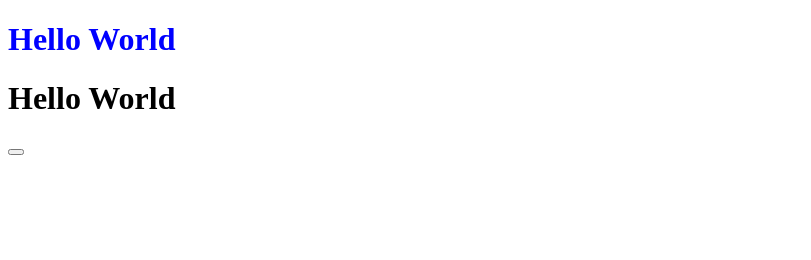
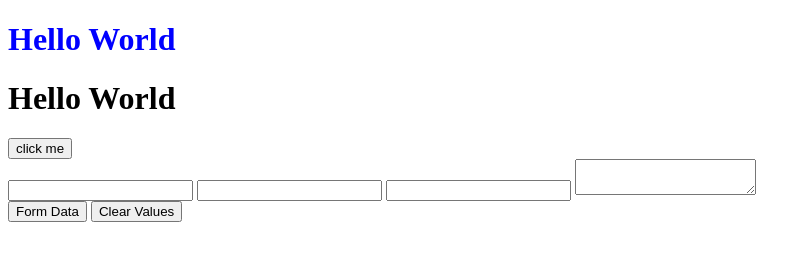
Before and after one commit to AlexMercedCoder/ComponentZoo, a plain HTML site: page index.html in a window 1280 px wide. Shown: the whole page, without its empty margins (0-811 px from the left). Drawn offline with Linux system fonts and the light colour scheme.

Commit message:
added my-form component

```diff
--- a/componentzoo.js
+++ b/componentzoo.js
@@ -275,18 +275,22 @@ class Router extends HTMLElement {
 window.customElements.define('a-router', Router);
 
 ////////////////////////////
-// FormTool
+// Formy
 ////////////////////////////
 
-class FormTool {
-    constructor(form) {
-        this.form = form;
+class MyForm extends HTMLElement {
+    constructor() {
+        super();
+        this.props = captureProps(this);
+        this.form = document.getElementById(this.props.form);
         this.fields = [...this.form.children].filter((value) => {
             return (
                 (value.tagName === 'INPUT' || value.tagName === 'TEXTAREA') &&
                 value.type != 'submit'
             );
         });
+        this.attachShadow({ mode: 'open' });
+        this.shadowRoot.innerHTML = `<slot></slot>`;
     }
 
     grabValues() {
@@ -314,3 +318,5 @@ class FormTool {
         });
     }
 }
+
+window.customElements.define('my-form', MyForm);
--- a/index.html
+++ b/index.html
@@ -12,7 +12,26 @@
         </color-title>
         <a-router default="hello-world"><h2>I'm here</h2></a-router>
         <button
-        onclick="document.querySelector('a-router').route('hello-world2',
+            onclick="document.querySelector('a-router').route('hello-world2',
         'user=joe')"
+        >
+            click me
+        </button>
+        <my-form form="myform">
+            <form id="myform">
+                <input type="text" name="one" />
+                <input type="text" name="two" />
+                <input type="text" name="three" />
+                <textarea name="four"></textarea>
+            </form>
+            <button
+                onclick="console.log(document.querySelector('my-form').grabValues())"
+            >
+                Form Data
+            </button>
+            <button onclick="document.querySelector('my-form').clearForm()">
+                Clear Values
+            </button>
+        </my-form>
     </body>
 </html>
```
Also changed, not shown: readme.md.
